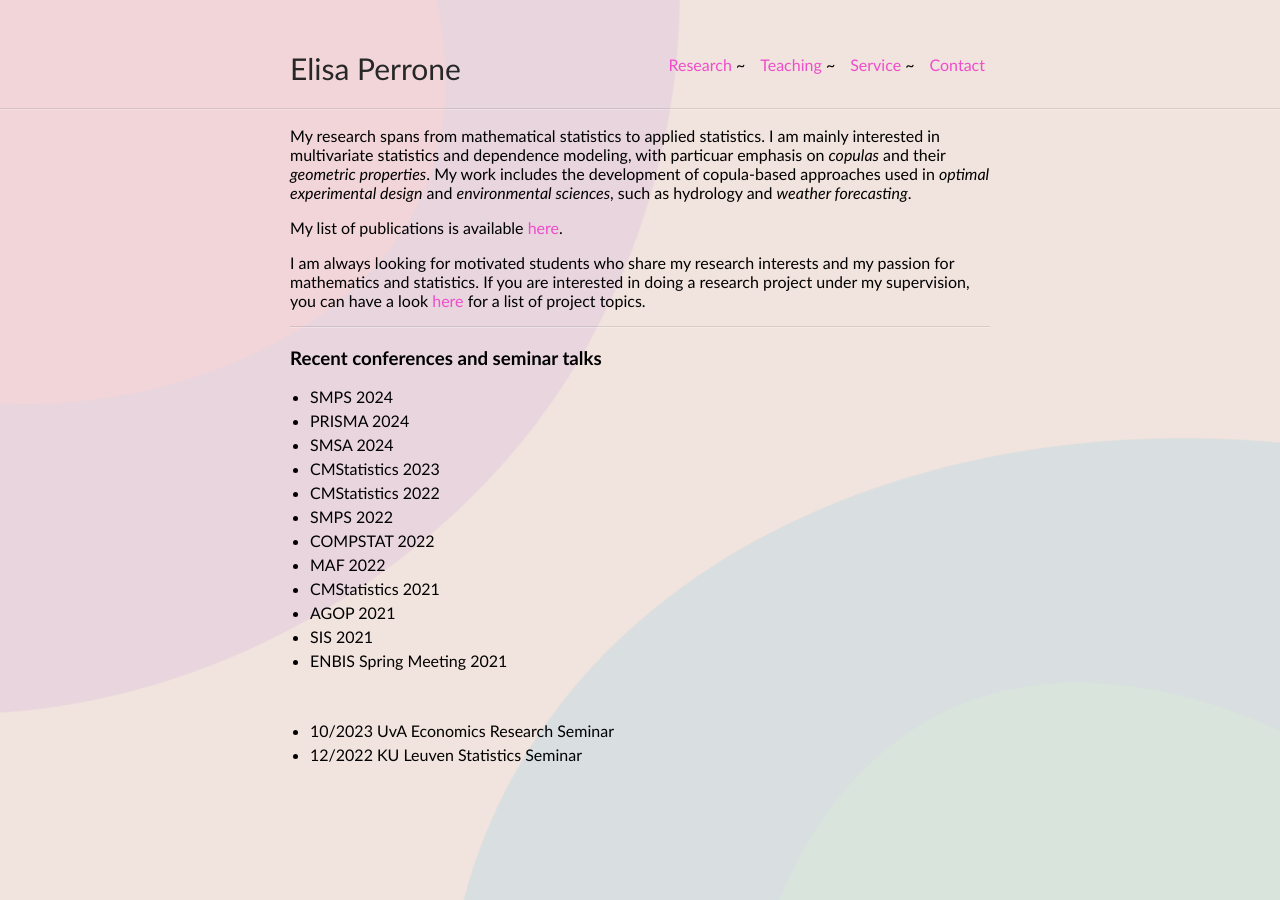
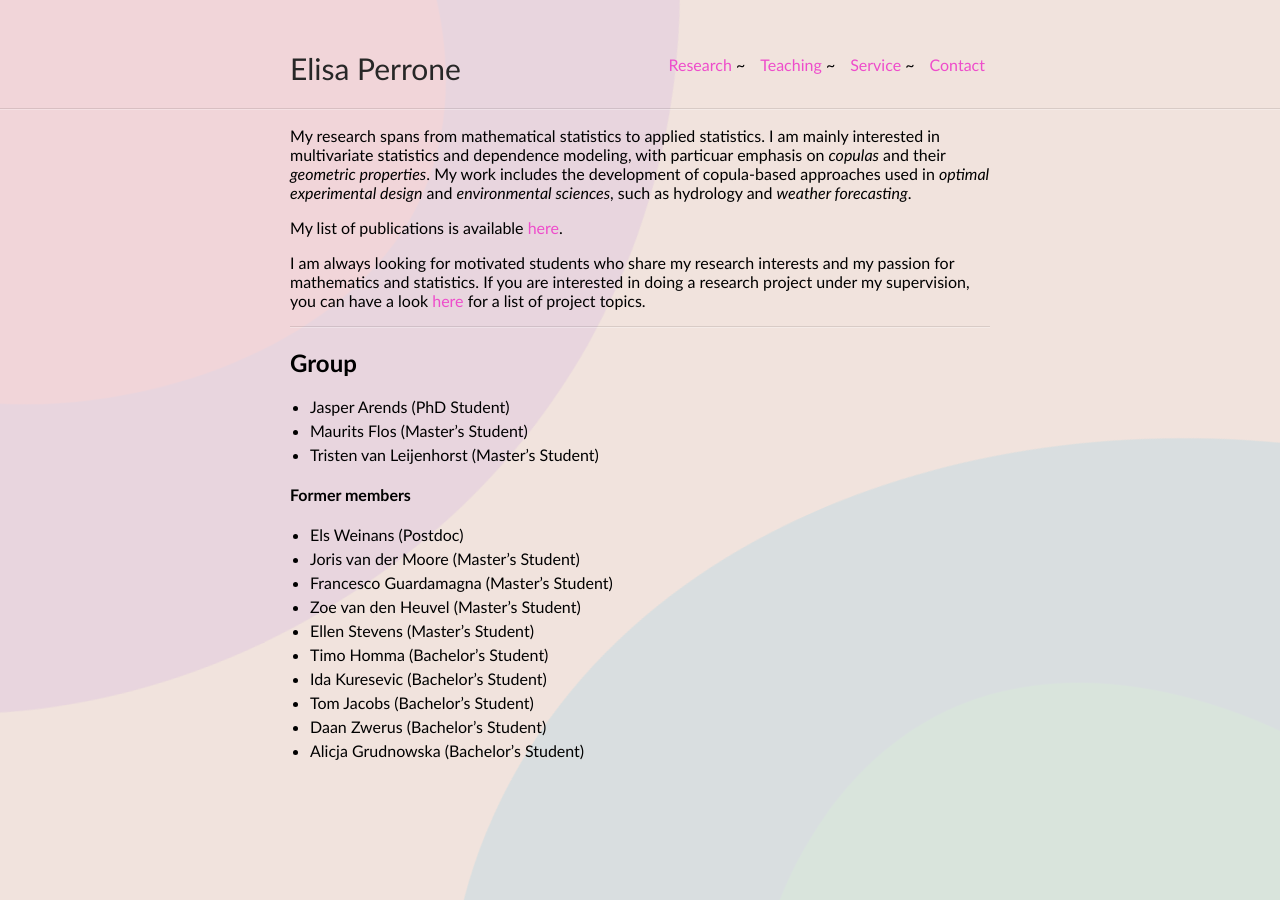
Before and after one commit to elisaperrone/elisaperrone.github.io, a Jekyll site: the page built from research.md, in a window 1280 px wide. Built offline with Jekyll 4.4.1, drawn with Linux system fonts in a browser that asks for light colours.

Commit message:
Update research.md
added group

```diff
--- a/research.md
+++ b/research.md
@@ -13,25 +13,23 @@ I am always looking for motivated students who share my research interests and m
 
 ---
 
-### Recent conferences and seminar talks
-* SMPS 2024
-* PRISMA 2024
-* SMSA 2024
-* CMStatistics 2023
-* CMStatistics 2022
-* SMPS 2022
-* COMPSTAT 2022
-* MAF 2022
-* CMStatistics 2021
-* AGOP 2021
-* SIS 2021
-* ENBIS Spring Meeting 2021
+## Group
+* Jasper Arends (PhD Student)
+* Maurits Flos (Master's Student)
+* Tristen van Leijenhorst (Master's Student)
 
-<br>
 
-* 10/2023 UvA Economics Research Seminar
-* 12/2022 KU Leuven Statistics Seminar
-
+#### Former members
+* Els Weinans (Postdoc)
+* Joris van der Moore (Master's Student)
+* Francesco Guardamagna (Master's Student)
+* Zoe van den Heuvel (Master's Student)
+* Ellen Stevens (Master's Student)
+* Timo Homma (Bachelor's Student)
+* Ida Kuresevic (Bachelor's Student)
+* Tom Jacobs (Bachelor's Student)
+* Daan Zwerus (Bachelor's Student)
+* Alicja Grudnowska (Bachelor's Student)
 
 
 
```
